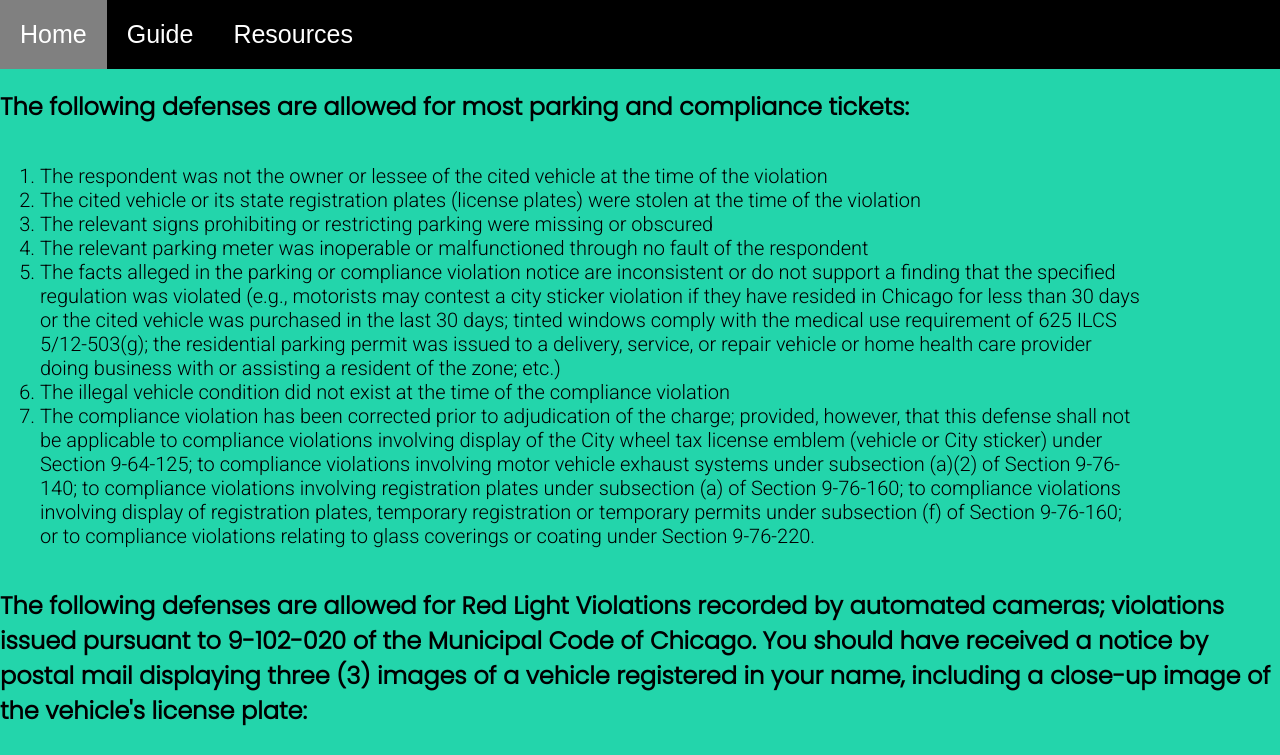
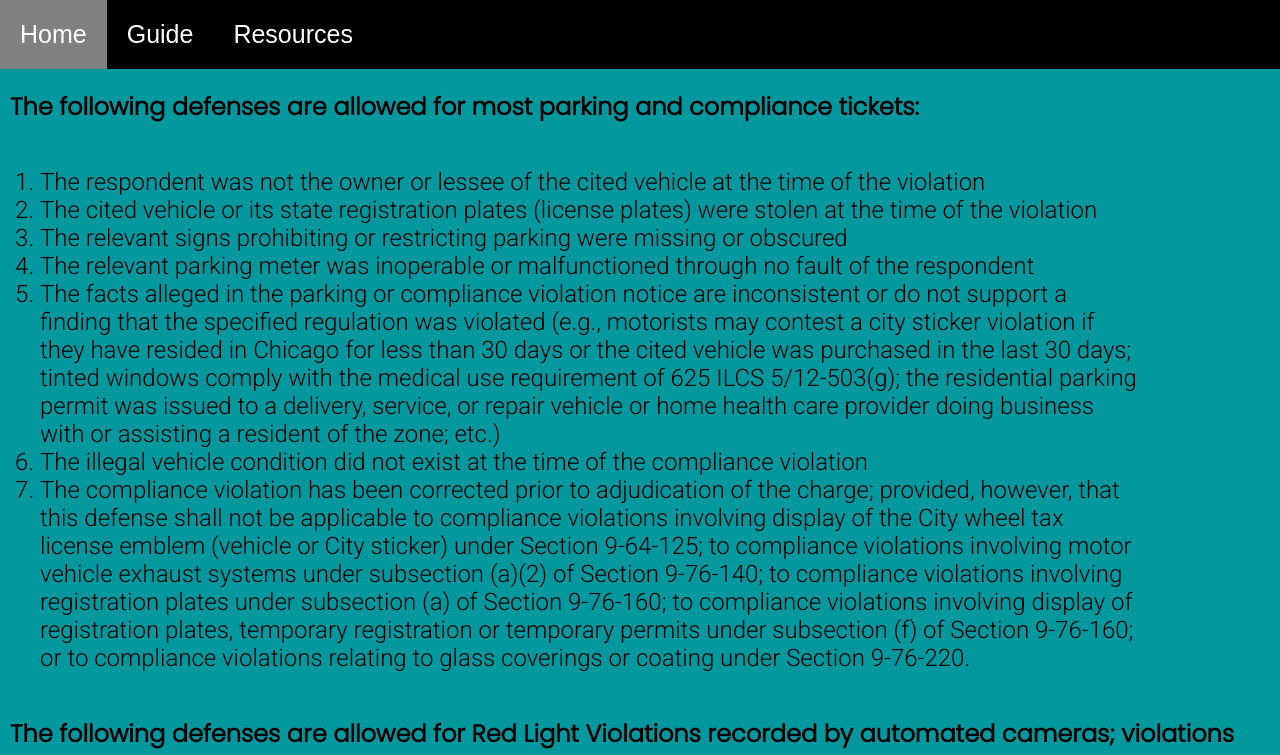
Before and after one commit to lacosta2/to-the-street, a plain HTML site: page guide.html in a window 1280 px wide. Shown: the top 755 px of the page. Drawn offline with Linux system fonts and the light colour scheme.

Commit message:
Add files via upload

```diff
--- a/style.css
+++ b/style.css
@@ -1,5 +1,5 @@
 body {
-    background: #23d5ab ;
+    background: #03989E ;
     margin: 0px;
     font-family: 'Poppins', sans-serif;
 }
@@ -42,15 +42,16 @@ li a:hover {
 }
 
 #defenses{
-    font-size: 20px;
+    font-size: 24px;
     float: left;
     text-decoration: none;
     max-width: 1100px;
     font-family: 'Poppins', sans-serif;
     font-family: 'Roboto', sans-serif;
-
 }
 
 h2 {
+    padding-left: 10px;
     float: left;
+
 }
```
